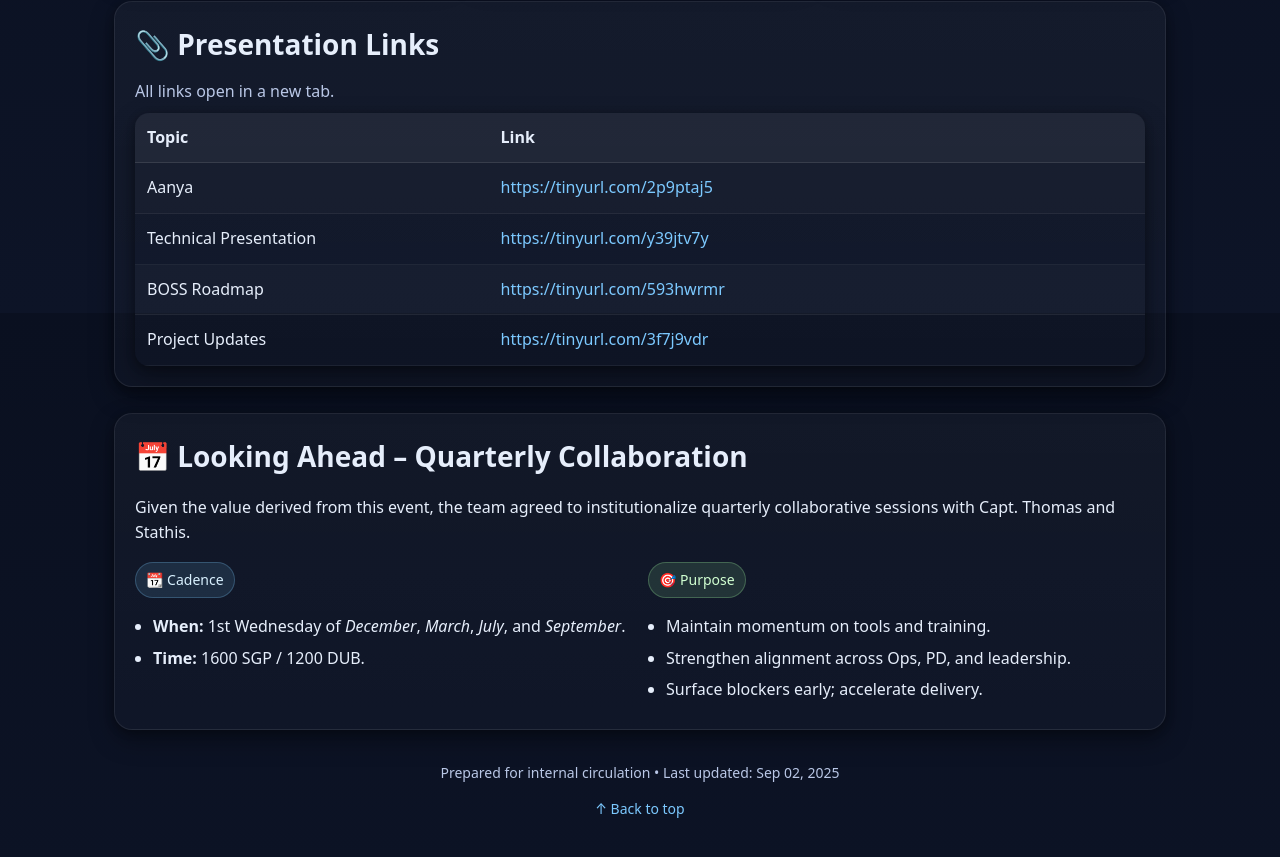
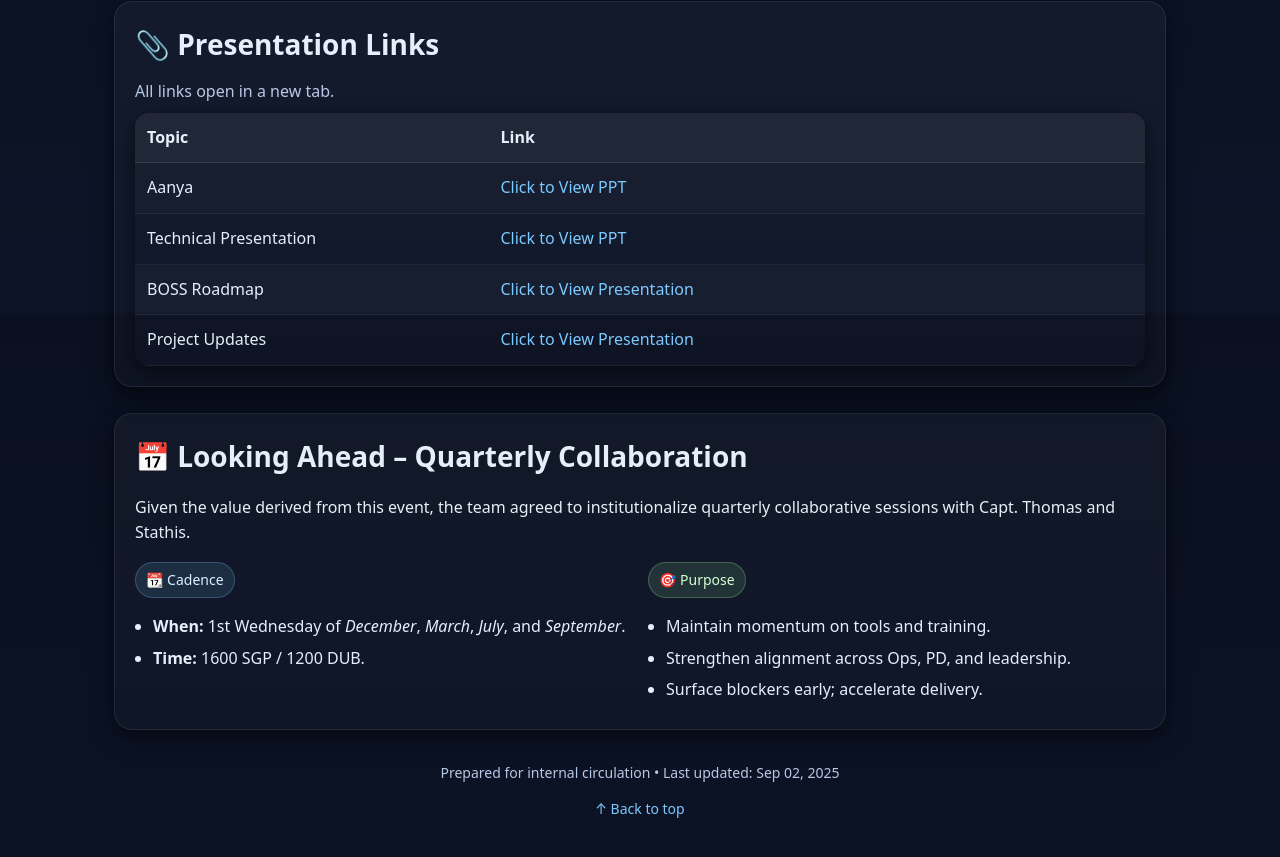
Before and after one commit to raycapt/PD_team_event, a plain HTML site: page index.html in a window 1280 px wide. Shown: the part 2087-2944 px from the top of the page. Drawn offline with Linux system fonts and the light colour scheme.

Commit message:
rename the link to URL

```diff
--- a/index.html
+++ b/index.html
@@ -194,19 +194,19 @@
           <tbody>
             <tr>
               <td>Aanya</td>
-              <td><a target="_blank" rel="noopener" href="https://tinyurl.com/2p9ptaj5">https://tinyurl.com/2p9ptaj5</a></td>
+              <td><a target="_blank" rel="noopener" href="https://tinyurl.com/2p9ptaj5">Click to View PPT</a></td>
             </tr>
             <tr>
               <td>Technical Presentation</td>
-              <td><a target="_blank" rel="noopener" href="https://tinyurl.com/y39jtv7y">https://tinyurl.com/y39jtv7y</a></td>
+              <td><a target="_blank" rel="noopener" href="https://tinyurl.com/y39jtv7y">Click to View PPT</a></td>
             </tr>
             <tr>
               <td>BOSS Roadmap</td>
-              <td><a target="_blank" rel="noopener" href="https://tinyurl.com/593hwrmr">https://tinyurl.com/593hwrmr</a></td>
+              <td><a target="_blank" rel="noopener" href="https://tinyurl.com/593hwrmr">Click to View Presentation</a></td>
             </tr>
             <tr>
               <td>Project Updates</td>
-              <td><a target="_blank" rel="noopener" href="https://tinyurl.com/3f7j9vdr">https://tinyurl.com/3f7j9vdr</a></td>
+              <td><a target="_blank" rel="noopener" href="https://tinyurl.com/3f7j9vdr">Click to View Presentation</a></td>
             </tr>
           </tbody>
         </table>
```
